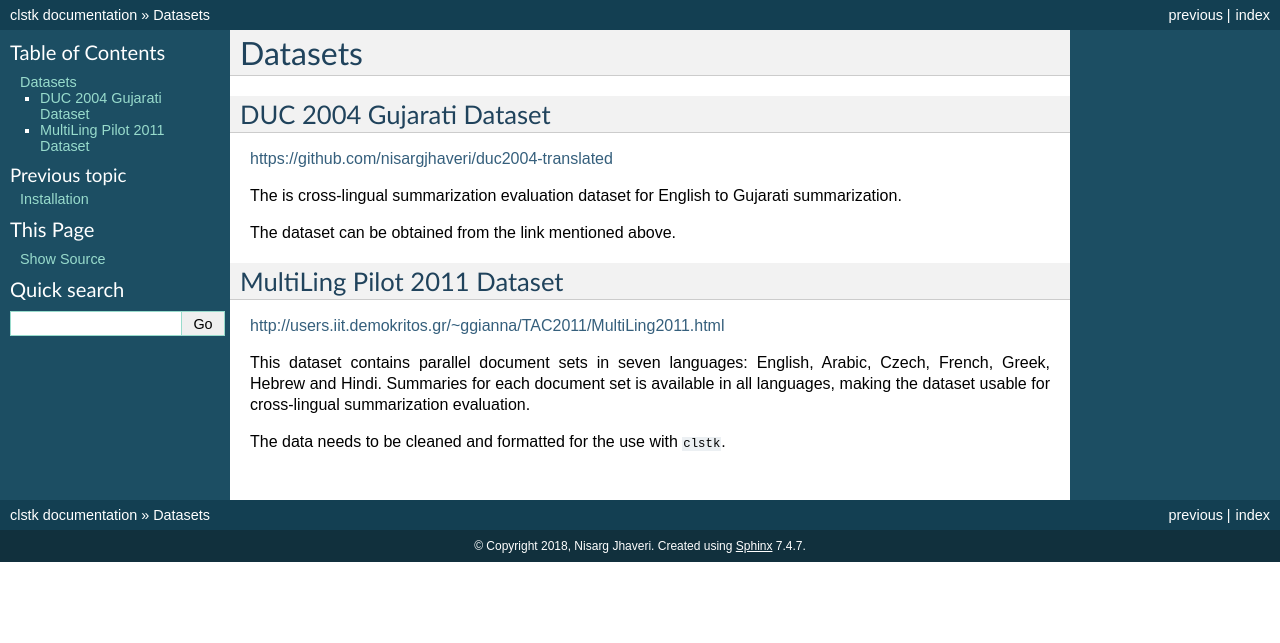
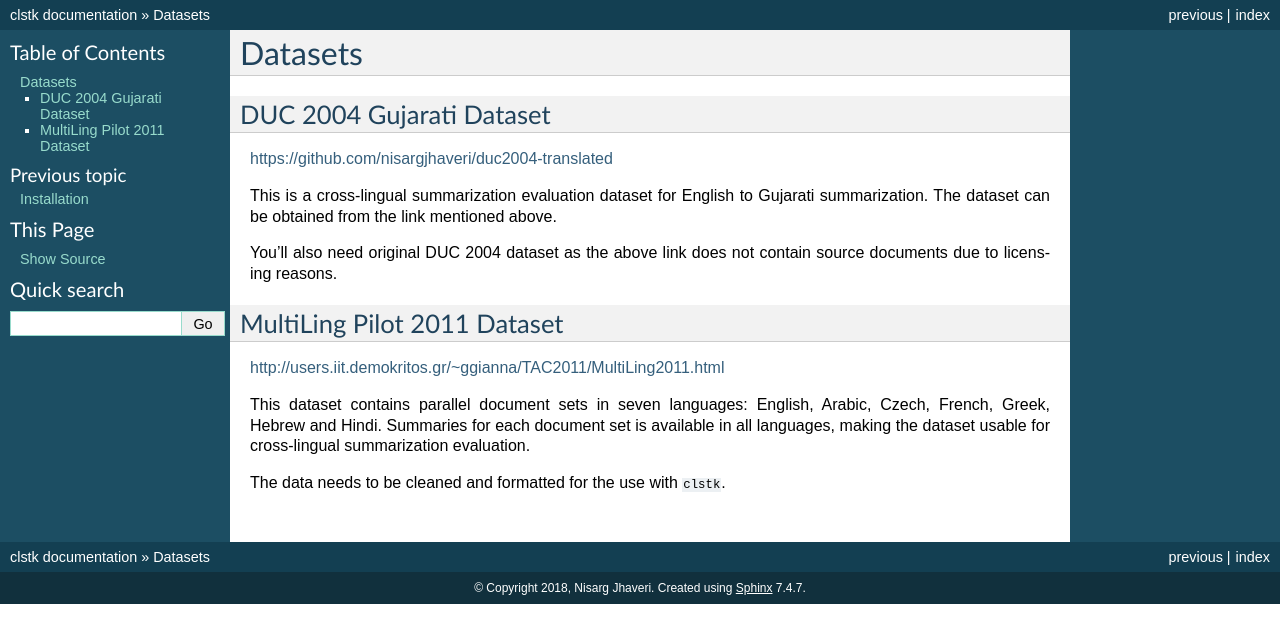
Before and after one commit to nisargjhaveri/clstk, a Sphinx documentation site: the page built from docs/datasets.rst, in a window 1280 px wide. Shown: the top 643 px of the page. Built offline with Sphinx 7.4.7, drawn with Linux system fonts in a browser that asks for light colours.

Commit message:
Update docs, datasets

```diff
--- a/docs/datasets.rst
+++ b/docs/datasets.rst
@@ -5,9 +5,10 @@ DUC 2004 Gujarati Dataset
 -------------------------
 https://github.com/nisargjhaveri/duc2004-translated
 
-The is cross-lingual summarization evaluation dataset for English to Gujarati summarization.
+This is a cross-lingual summarization evaluation dataset for English to Gujarati summarization.
+The dataset can be obtained from the link mentioned above.
 
-The dataset can be obtained from the link mentioned above.
+You'll also need original DUC 2004 dataset as the above link does not contain source documents due to licensing reasons.
 
 
 MultiLing Pilot 2011 Dataset
```
